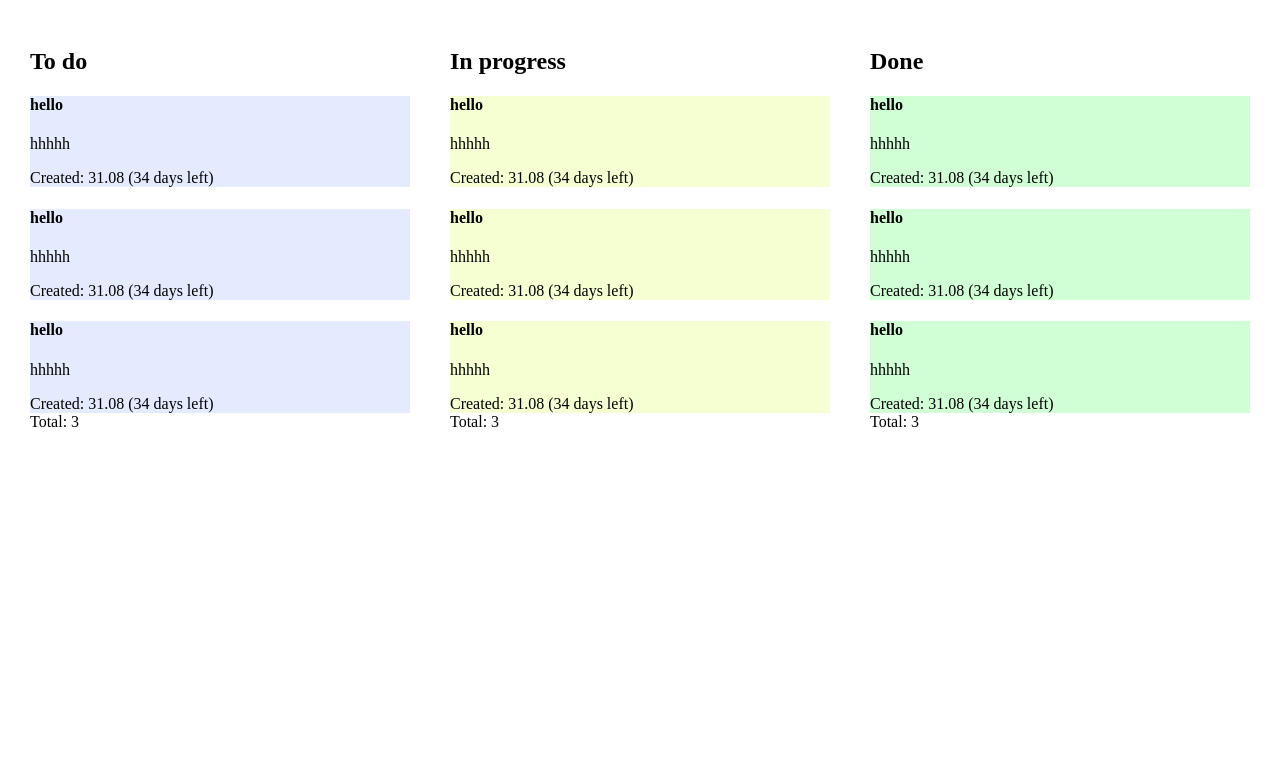
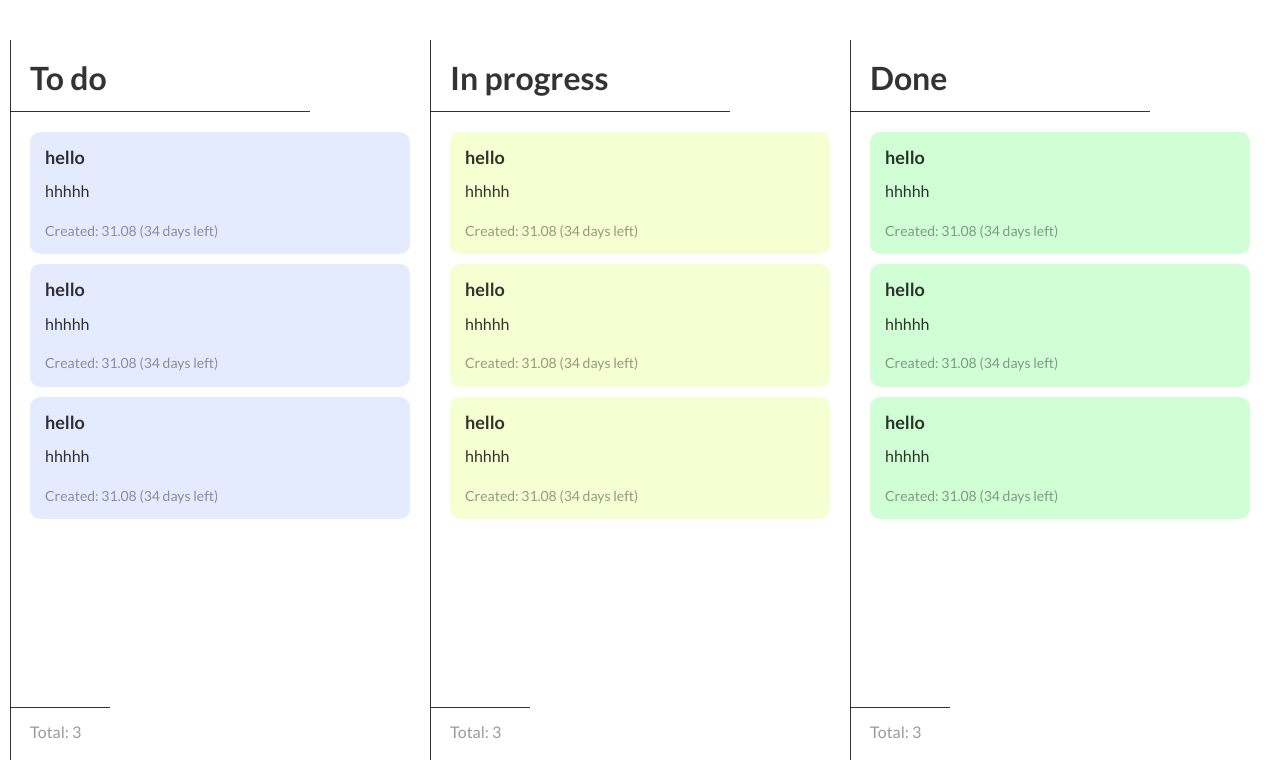
Before and after one commit to neervel/client, a Vue app: page / in a window 1280 px wide. Shown: the top 776 px of the page. Built offline with nearby package versions, Linux system fonts and the light colour scheme.

Commit message:
add styles for all elements

```diff
--- a/src/App.vue
+++ b/src/App.vue
@@ -91,7 +91,15 @@ export default {
 </script>
 
 <style>
+  @import './assets/css/normalize.css';
+  @import url('https://fonts.googleapis.com/css2?family=Lato:wght@400;700&display=swap');
   *{
     box-sizing: border-box;
+    font-family: 'Lato', sans-serif;
   }
+  h2,h4,p,span{
+    margin: 0;
+    color: rgba(0, 0, 0, .8)
+  }
+
 </style>
--- a/src/components/board.vue
+++ b/src/components/board.vue
@@ -26,5 +26,6 @@ export default {
     display: flex;
     align-items: center;
     justify-content: center;
+    margin-top: 5vh;
   }
 </style>
--- a/src/components/stage.vue
+++ b/src/components/stage.vue
@@ -26,6 +26,51 @@ export default {
 <style scoped>
   .stage{
     width: 420px;
+    height: 90vh;
     padding: 20px;
+    position: relative;
+  }
+  .stage::after{
+    position: absolute;
+    content: "";
+    height: 100%;
+    width: 1px;
+    background-color: rgba(0, 0, 0, .8);
+    left: 0;
+    top: 0;
+  }
+  .stage__title{
+    font-size: 32px;
+    font-weight: bold;
+    margin-bottom: 35px;
+    position: relative;
+  }
+  .stage__title::after{
+    position: absolute;
+    content: "";
+    bottom: -15px;
+    left: -20px;
+    height: 1px;
+    width: 300px;
+    background-color: rgba(0, 0, 0, .8);
+  }
+  .stage-cards{
+    height: 87%;
+  }
+  .stage__total{
+    font-size: 16px;
+    color: rgba(0, 0, 0, .4);
+    margin-bottom: 0;
+    margin-top: auto;
+    position: relative;
+  }
+  .stage__total::after{
+    position: absolute;
+    content: "";
+    top: -15px;
+    left: -20px;
+    height: 1px;
+    width: 100px;
+    background-color: rgba(0, 0, 0, .8);
   }
 </style>
--- a/src/components/task.vue
+++ b/src/components/task.vue
@@ -28,5 +28,22 @@ export default {
 <style scoped>
   .task{
     background: var(--bgColor);
+    border-radius: 10px;
+    padding: 15px;
+    margin-bottom: 10px;
   }
+  .task__title{
+    font-weight: bold;
+    font-size: 18px;
+    margin-bottom: 15px;
+  }
+  .task__description{
+    font-size: 16px;
+    margin-bottom: 20px;
+  }
+  .task__created{
+    font-size: 14px;
+    color: rgba(0, 0, 0, .4)
+  }
+
 </style>
```
Also changed, not shown: src/assets/css/normalize.css (added).
